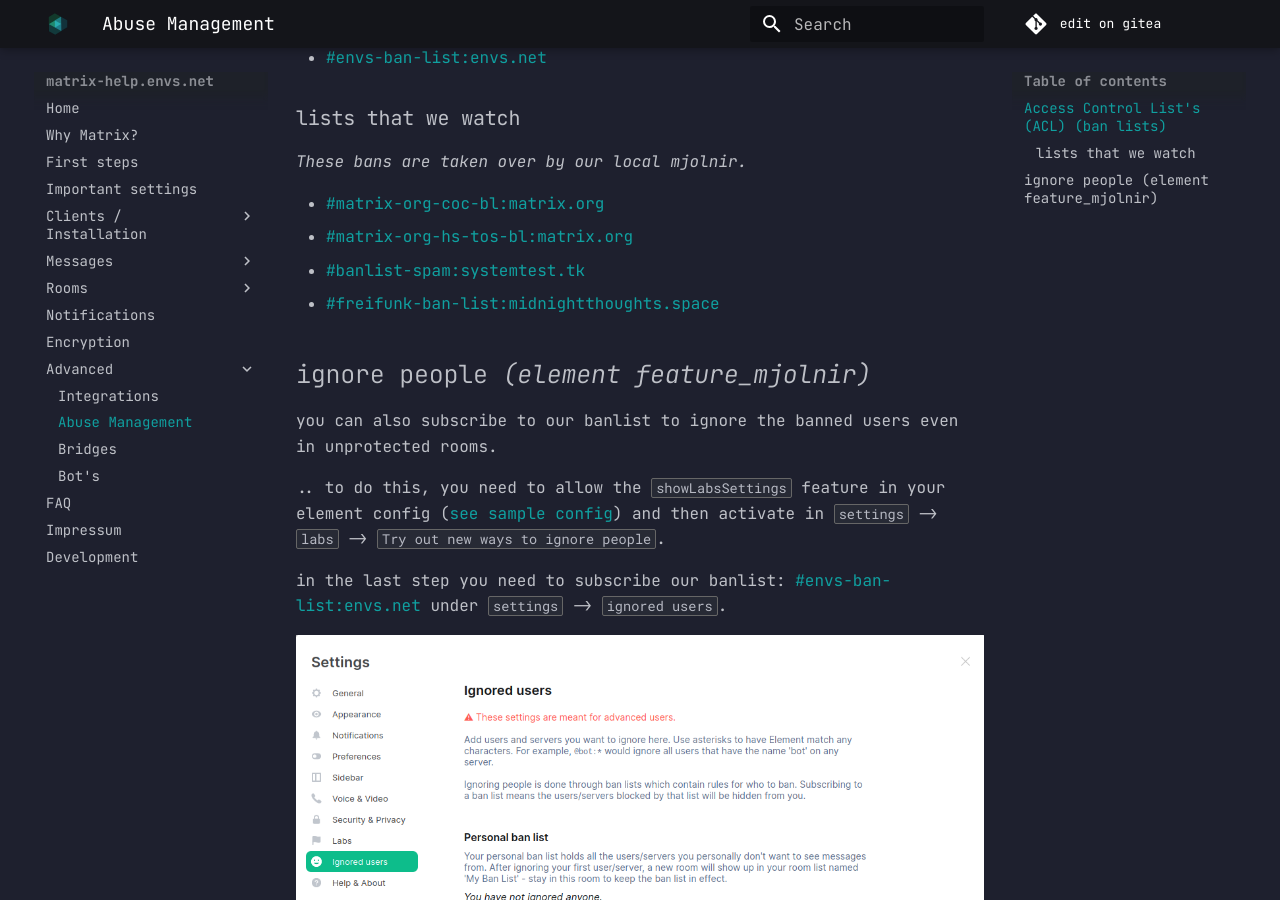
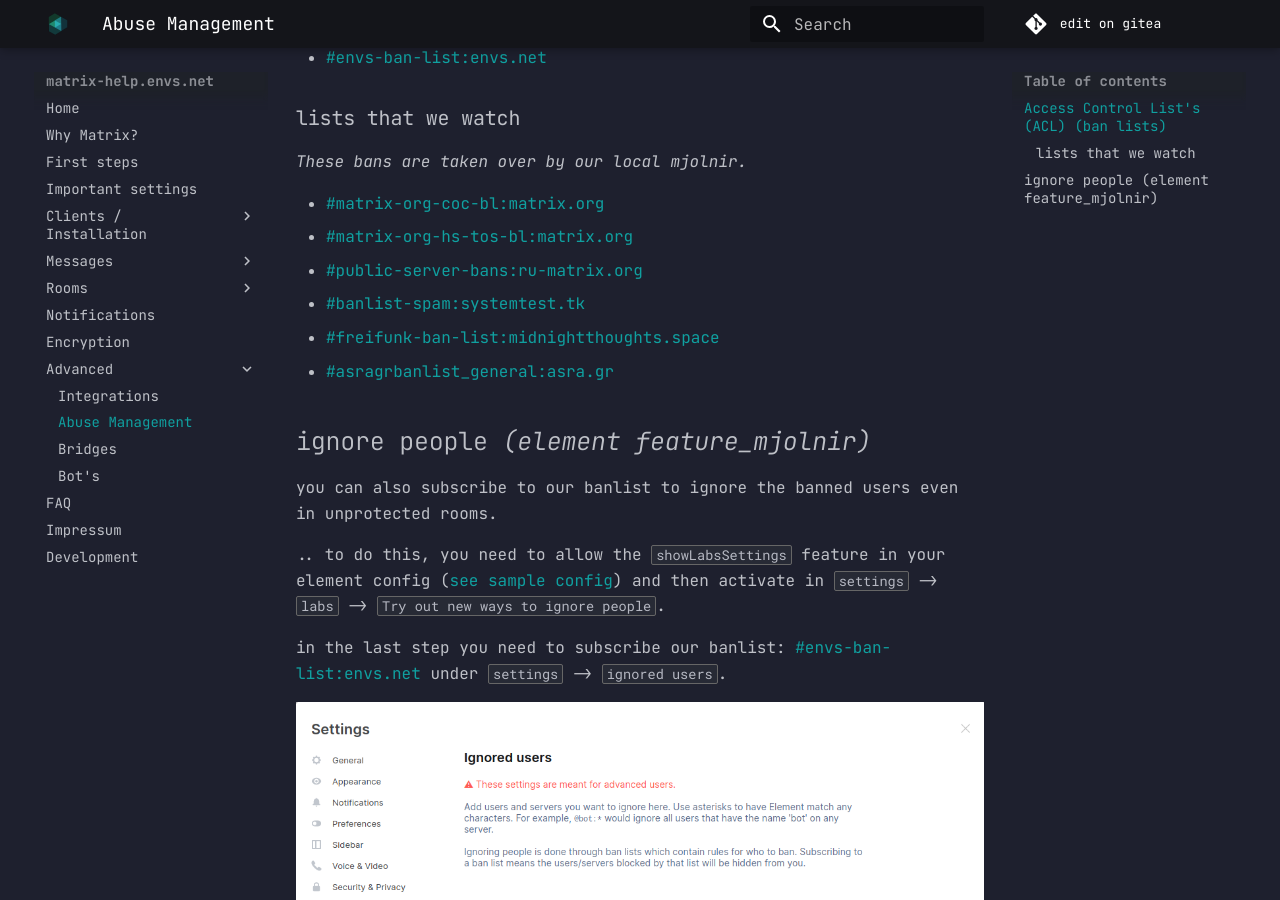
Before and after one commit to envs-net/matrix-doc, an MkDocs documentation site: the page built from docs/advanced/abuse_management.md, in a window 1280 px wide and 900 px high, scrolled down 792 px. Built offline with MkDocs 1.6.1 and Material for MkDocs 9.7.7, drawn with Linux system fonts in a browser that asks for light colours.

Commit message:
abuse: update the listof watches

```diff
--- a/docs/advanced/abuse_management.md
+++ b/docs/advanced/abuse_management.md
@@ -33,8 +33,10 @@ after this step, the room is protected.
 
 - [#matrix-org-coc-bl:matrix.org](https://matrix.to/#/#matrix-org-coc-bl:matrix.org)
 - [#matrix-org-hs-tos-bl:matrix.org](https://matrix.to/#/#matrix-org-hs-tos-bl:matrix.org)
+- [#public-server-bans:ru-matrix.org](https://matrix.to/#/#public-server-bans:ru-matrix.org)
 - [#banlist-spam:systemtest.tk](https://matrix.to/#/#banlist-spam:systemtest.tk)
 - [#freifunk-ban-list:midnightthoughts.space](https://matrix.to/#/#freifunk-ban-list:midnightthoughts.space)
+- [#asragrbanlist_general:asra.gr](https://matrix.to/#/#asragrbanlist_general:asra.gr)
 
 ## ignore people *(element feature_mjolnir)*
 
```
